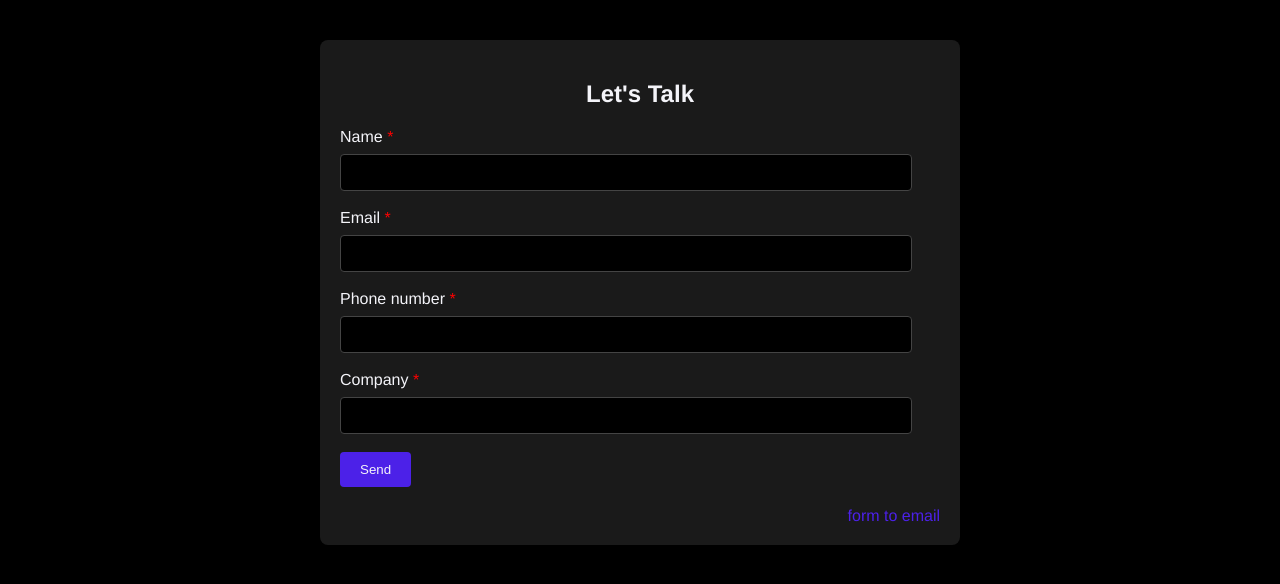
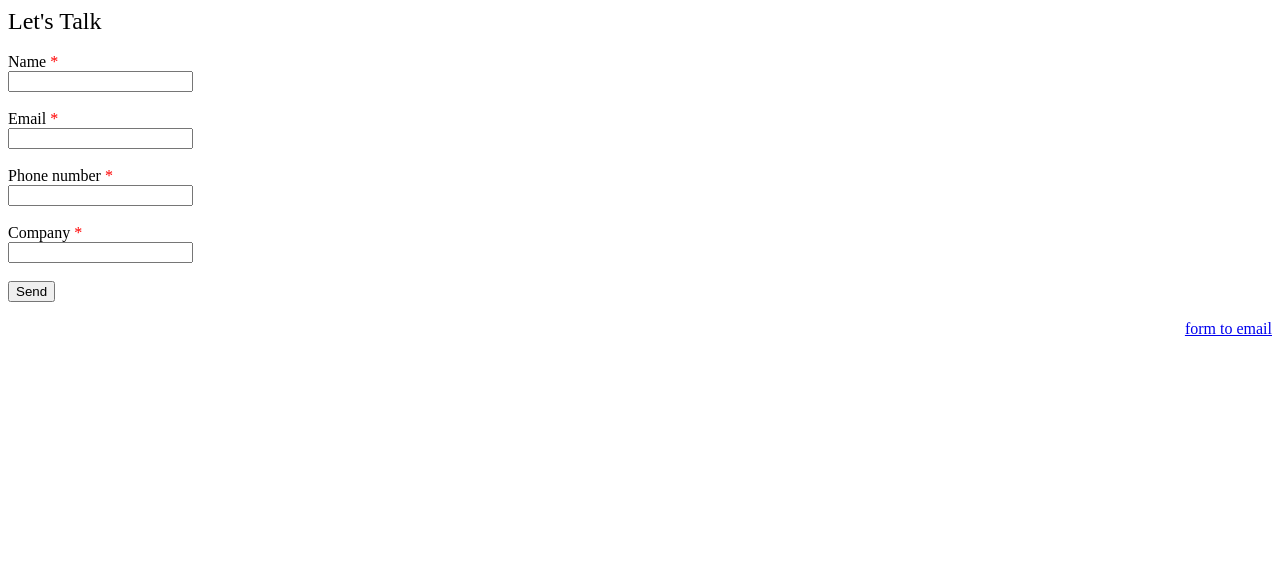
Before and after one commit to kogzysample/redmangotestbanana, a plain HTML site: page index.html in a window 1280 px wide. Drawn offline with Linux system fonts and the light colour scheme.

Commit message:
Update index.html

```diff
--- a/index.html
+++ b/index.html
@@ -4,101 +4,34 @@
     <meta charset="UTF-8">
     <meta name="viewport" content="width=device-width, initial-scale=1.0">
     <title>Contact Form</title>
-    <style>
-        body {
-            background-color: #000000; /* Black background */
-            color: #f4f4f9; /* White text */
-            font-family: Helvetica, sans-serif;
-            text-align: center;
-            margin: 0;
-            padding: 0;
-        }
-        .form-container {
-            max-width: 600px;
-            margin: 40px auto;
-            padding: 20px;
-            background-color: #1a1a1a; /* Slightly lighter black for form background */
-            border-radius: 8px;
-        }
-        .form-container h2 {
-            font-size: 24px;
-            margin-bottom: 20px;
-        }
-        .form-group {
-            margin-bottom: 18px;
-            text-align: left;
-        }
-        .form-group label {
-            display: block;
-            margin-bottom: 8px;
-        }
-        .form-group input {
-            width: 100%;
-            max-width: 550px;
-            padding: 10px;
-            border: 1px solid #444;
-            border-radius: 4px;
-            background-color: #000;
-            color: #f4f4f9;
-        }
-        .form-group input[type="submit"] {
-            background-color: #4C21E8; /* Button color */
-            color: #f4f4f9;
-            cursor: pointer;
-            width: auto;
-            padding: 10px 20px;
-            border: none;
-            border-radius: 4px;
-        }
-        .form-group input[type="submit"]:hover {
-            background-color: #3b1baf; /* Button hover color */
-        }
-        .form-group span {
-            color: red;
-        }
-        .footer {
-            margin-top: 20px;
-            text-align: right;
-        }
-        .footer a {
-            color: #4C21E8; /* Link color */
-            text-decoration: none;
-        }
-        .footer a:hover {
-            color: #3b1baf; /* Link hover color */
-        }
-    </style>
 </head>
 <body>
-    <div class="form-container">
-        <h2>Let's Talk</h2>
     <form method="post" action="//submit.form" onSubmit="return validateForm();">
-            <div class="form-group">
-                <label for="data_12">Name<span style="color: red;"> *</span></label>
-                <input type="text" id="data_12" name="data_12" />
+        <div style="max-width: 400px;">
         </div>
-            <div class="form-group">
-                <label for="data_4">Email<span style="color: red;"> *</span></label>
-                <input type="text" id="data_4" name="data_4" />
+        <div style="padding-bottom: 18px;font-size : 24px;">Let's Talk</div>
+        <div style="padding-bottom: 18px;">Name<span style="color: red;"> *</span><br/>
+            <input type="text" id="data_12" name="data_12" style="max-width : 450px;" class="form-control"/>
         </div>
-            <div class="form-group">
-                <label for="data_5">Phone number<span style="color: red;"> *</span></label>
-                <input type="text" id="data_5" name="data_5" />
+        <div style="padding-bottom: 18px;">Email<span style="color: red;"> *</span><br/>
+            <input type="text" id="data_4" name="data_4" style="max-width : 550px;" class="form-control"/>
         </div>
-            <div class="form-group">
-                <label for="data_13">Company<span style="color: red;"> *</span></label>
-                <input type="text" id="data_13" name="data_13" />
+        <div style="padding-bottom: 18px;">Phone number<span style="color: red;"> *</span><br/>
+            <input type="text" id="data_5" name="data_5" style="max-width : 550px;" class="form-control"/>
         </div>
-            <div class="form-group">
+        <div style="padding-bottom: 18px;">Company<span style="color: red;"> *</span><br/>
+            <input type="text" id="data_13" name="data_13" style="max-width : 450px;" class="form-control"/>
+        </div>
+        <div style="padding-bottom: 18px;">
             <input name="skip_Submit" value="Send" type="submit"/>
         </div>
-            <div class="footer">
+        <div>
+            <div style="float:right">
                 <a href="https://www.100forms.com" id="lnk100" title="form to email">form to email</a>
             </div>
-        </form>
             <script src="https://www.100forms.com/js/FORMKEY:LNJ52Y72Y4MH" type="text/javascript"></script>
         </div>
-
+    </form>
     <script type="text/javascript">
         function validateForm() {
             if (isEmpty(document.getElementById('data_12').value.trim())) {
```
Lines whose indentation alone changed are shown as unchanged.
